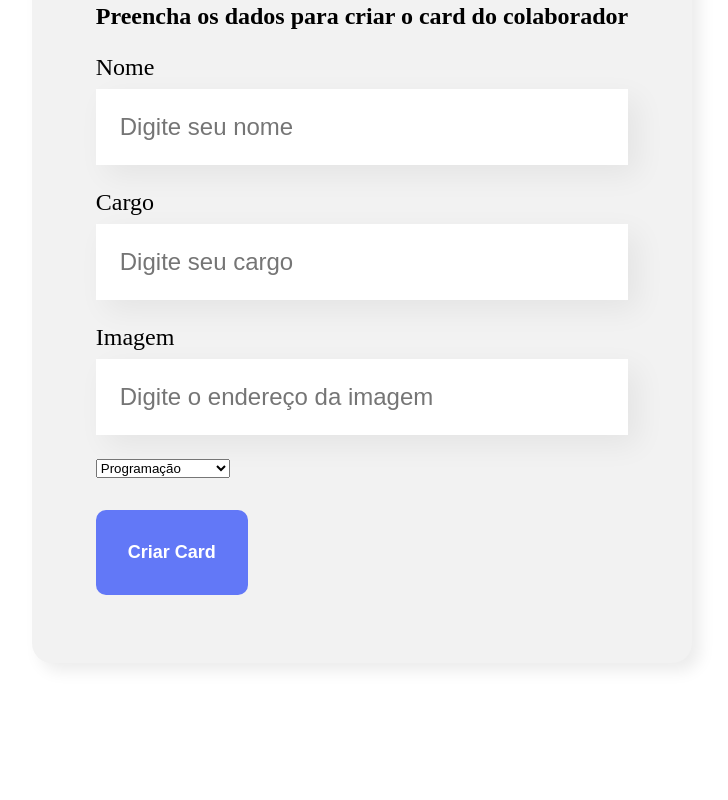
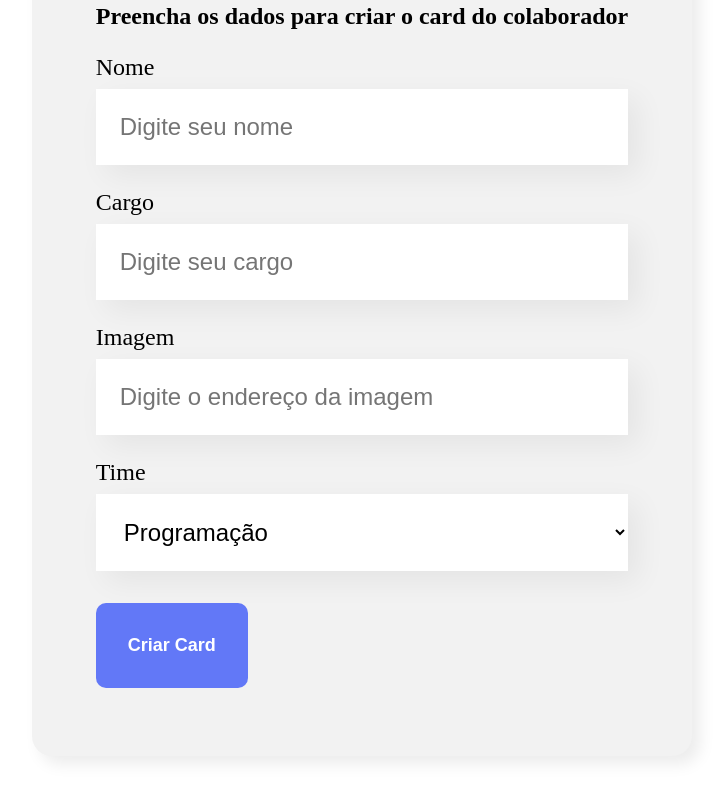
Before and after one commit to colmenareshr/organo, a React (Vite) app: page / in a window 1280 px wide. Shown: the part 631-1431 px from the top of the page, without its empty margins (278-1006 px from the left). Before the commit the page ends 1374 px from the top, so only its background shows below. Built offline with nearby package versions, Linux system fonts and the light colour scheme.

Commit message:
add form functions

```diff
--- a/src/components/CampoTexto/index.jsx
+++ b/src/components/CampoTexto/index.jsx
@@ -1,10 +1,29 @@
 import './CampoTexto.css'
 
-const CampoTexto = ({ label, placeholder }) => {
+const CampoTexto = ({
+  name,
+  label,
+  placeholder,
+  obrigatorio,
+  valor,
+  targetValue,
+}) => {
+  const handleChange = (e) => {
+    targetValue(e.target.value)
+  }
+
   return (
     <div className='campo-texto'>
-      <label htmlFor='nome'>{label}</label>
-      <input type='text' name='nome' id='nome' placeholder={placeholder} />
+      <label htmlFor={name}>{label}</label>
+      <input
+        onChange={handleChange}
+        value={valor}
+        required={obrigatorio}
+        type='text'
+        name={name}
+        id={name}
+        placeholder={placeholder}
+      />
     </div>
   )
 }
--- a/src/components/Formulario/index.jsx
+++ b/src/components/Formulario/index.jsx
@@ -1,8 +1,14 @@
+import { useState } from 'react'
 import Botao from '../Botao'
 import CampoTexto from '../CampoTexto'
 import ListaSuspensa from '../ListaSuspensa'
 import './Formulario.css'
 const Formulario = () => {
+  const [nome, setNome] = useState('')
+  const [cargo, setCargo] = useState('')
+  const [imagem, setImagem] = useState('')
+  const [time, setTime] = useState('')
+
   const times = [
     'Programação',
     'Front-End',
@@ -12,17 +18,51 @@ const Formulario = () => {
     'Mobile',
     'Inovação e Gestão',
   ]
+
+  const handleSubmit = (e) => {
+    e.preventDefault()
+    setNome('')
+    setCargo('')
+    setImagem('')
+    console.log('Form enviado ====>', nome, cargo, imagem, time)
+  }
   return (
     <section className='formulario'>
-      <form action=''>
+      <form onSubmit={handleSubmit}>
         <h2>Preencha os dados para criar o card do colaborador</h2>
-        <CampoTexto label='Nome' placeholder='Digite seu nome' />
-        <CampoTexto label='Cargo' placeholder='Digite seu cargo' />
-        <CampoTexto label='Imagem' placeholder='Digite o endereço da imagem' />
-        <ListaSuspensa label='' itens={times} />
-        <Botao>
-          Criar Card
-        </Botao>
+        <CampoTexto
+          obrigatorio={true}
+          label='Nome'
+          name='nome'
+          valor={nome}
+          targetValue={(valor) => setNome(valor)}
+          placeholder='Digite seu nome'
+        />
+        <CampoTexto
+          obrigatorio={true}
+          label='Cargo'
+          name='cargo'
+          valor={cargo}
+          targetValue={(valor) => setCargo(valor)}
+          placeholder='Digite seu cargo'
+        />
+        <CampoTexto
+          label='Imagem'
+          name='imagem'
+          valor={imagem}
+          targetValue={(valor) => setImagem(valor)}
+          placeholder='Digite o endereço da imagem'
+        />
+
+        <ListaSuspensa
+          obrigatorio={true}
+          label='Time'
+          name='lista'
+          itens={times}
+          valor={time}
+          targetValue={(valor) => setTime(valor)}
+        />
+        <Botao>Criar Card</Botao>
       </form>
     </section>
   )
--- a/src/components/ListaSuspensa/ListaSuspensa.css
+++ b/src/components/ListaSuspensa/ListaSuspensa.css
@@ -0,0 +1,14 @@
+.lista-suspensa label {
+  display: block;
+  margin-bottom: 8px;
+  font-size: 24px;
+}
+
+.lista-suspensa select {
+  background-color: #fff;
+  box-shadow: 10px 10px 30px rgba(0, 0, 0, 0.06);
+  width: 100%;
+  border: none;
+  font-size: 24px;
+  padding: 24px;
+}
--- a/src/components/ListaSuspensa/index.jsx
+++ b/src/components/ListaSuspensa/index.jsx
@@ -1,10 +1,23 @@
 import './ListaSuspensa.css'
 
-const ListaSuspensa = ({ label, itens }) => {
+const ListaSuspensa = ({
+  name,
+  label,
+  itens,
+  obrigatorio,
+  valor,
+  targetValue,
+}) => {
   return (
-    <div className='ListaSuspensa'>
-      <label htmlFor=''> {label} </label>
-      <select name='' id=''>
+    <div className='lista-suspensa'>
+      <label htmlFor={name}> {label} </label>
+      <select
+        value={valor}
+        onChange={(e) => targetValue(e.target.value)}
+        required={obrigatorio}
+        name={name}
+        id={name}
+      >
         {itens.map((item) => (
           <option key={item}> {item} </option>
         ))}
```
